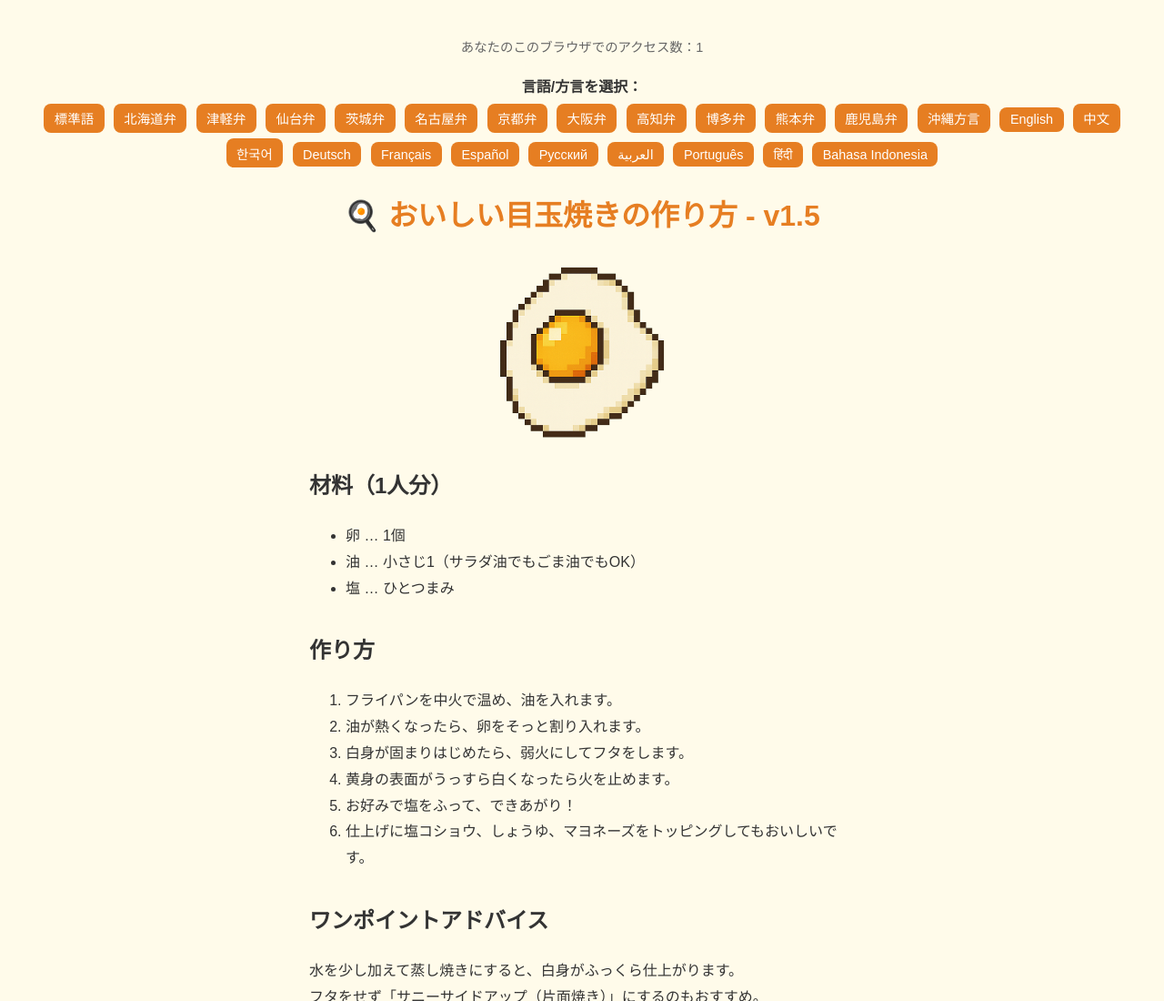
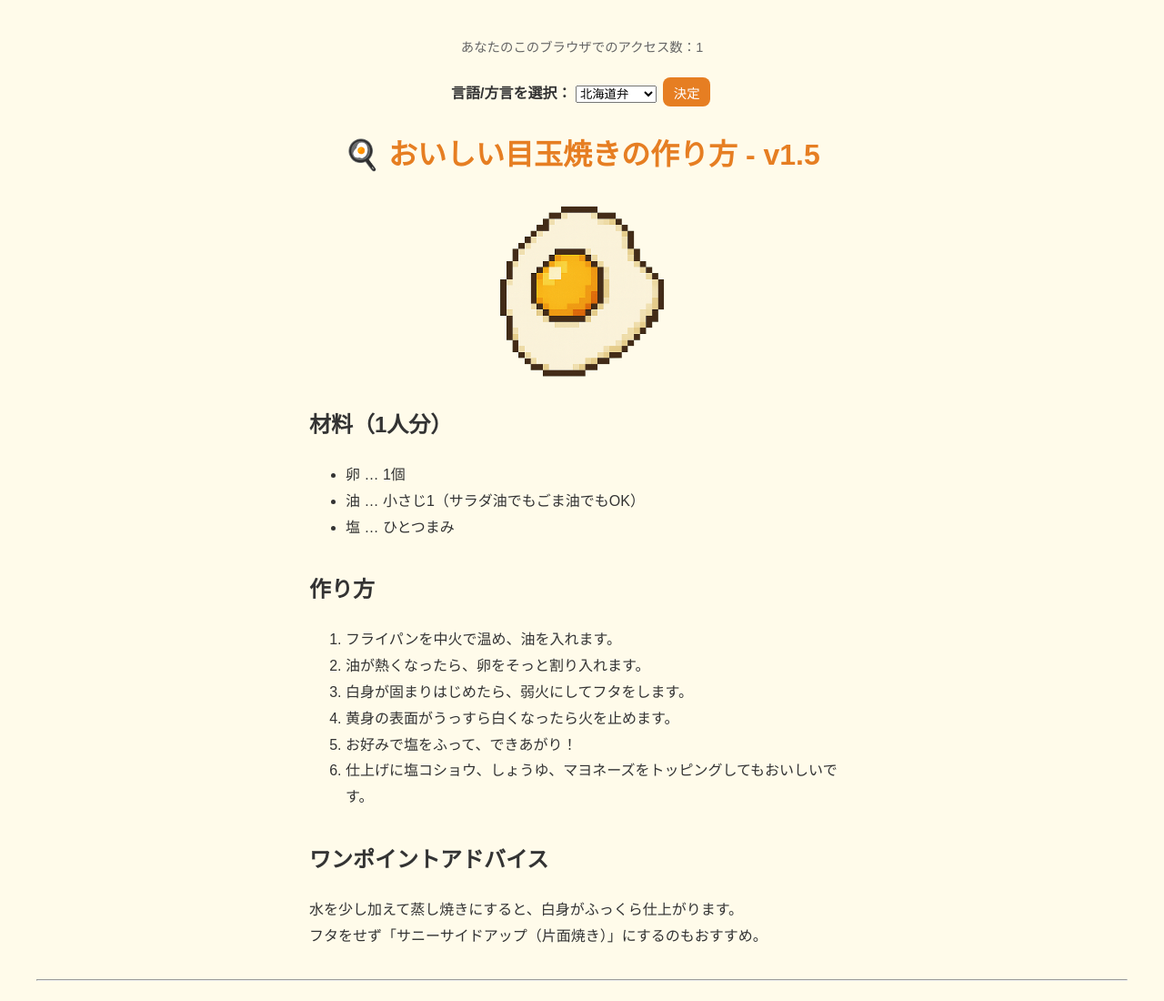
Before and after one commit to medamayakingdom/medamayakingdom.github.io, a plain HTML site: page index.html in a window 1280 px wide. Shown: the top 1100 px of the page at 91% size. Drawn offline with Linux system fonts and the light colour scheme.

Commit message:
Update index.html

```diff
--- a/index.html
+++ b/index.html
@@ -237,31 +237,29 @@
   <div id="accessInfo">アクセス数：読み込み中…</div>
 
   <div id="langSelector">
-  <strong>言語/方言を選択：</strong><br>
-  <button onclick="setLang('ja')">標準語</button>
-  <button onclick="setLang('hokkaido')">北海道弁</button>
-  <button onclick="setLang('tsugaru')">津軽弁</button>
-  <button onclick="setLang('sendai')">仙台弁</button>
-  <button onclick="setLang('ibaraki')">茨城弁</button>
-  <button onclick="setLang('nagoya')">名古屋弁</button>
-  <button onclick="setLang('kyoto')">京都弁</button>
-  <button onclick="setLang('osaka')">大阪弁</button>
-  <button onclick="setLang('kochi')">高知弁</button>
-  <button onclick="setLang('hakata')">博多弁</button>
-  <button onclick="setLang('kumamoto')">熊本弁</button>
-  <button onclick="setLang('kagoshima')">鹿児島弁</button>
-  <button onclick="setLang('okinawa')">沖縄方言</button>
-  <button onclick="setLang('en')">English</button>
-  <button onclick="setLang('zh')">中文</button>
-  <button onclick="setLang('ko')">한국어</button>
-  <button onclick="setLang('de')">Deutsch</button>
-  <button onclick="setLang('fr')">Français</button>
-  <button onclick="setLang('es')">Español</button>
-  <button onclick="setLang('ru')">Русский</button>
-  <button onclick="setLang('ar')">العربية</button>
-  <button onclick="setLang('pt')">Português</button>
-  <button onclick="setLang('hi')">हिंदी</button>
-  <button onclick="setLang('id')">Bahasa Indonesia</button>
+  <label for="langSelect"><strong>言語/方言を選択：</strong></label>
+    <select id="langSelect">
+      <option value="ja-hkd">北海道弁</option>
+      <option value="ja-tsg">津軽弁</option>
+      <option value="ja-sdj">仙台弁</option>
+      <option value="ja-ibr">茨城弁</option>
+      <option value="ja-nag">名古屋弁</option>
+      <option value="ja-kyoto">京都弁</option>
+      <option value="ja-osaka">大阪弁</option>
+      <option value="ja-kochi">高知弁</option>
+      <option value="ja-hakata">博多弁</option>
+      <option value="ja-kumamoto">熊本弁</option>
+      <option value="ja-kagoshima">鹿児島弁</option>
+      <option value="ja-okinawa">沖縄方言</option>
+      <option value="en">英語</option>
+      <option value="zh">中国語</option>
+      <option value="ko">韓国語</option>
+      <option value="de">ドイツ語</option>
+      <option value="fr">フランス語</option>
+      <option value="es">スペイン語</option>
+      <option value="ru">ロシア語</option>
+    </select>
+    <button onclick="selectLang()">決定</button>
 </div>
 
   <h1>🍳 おいしい目玉焼きの作り方 - v1.5</h1>
@@ -736,10 +734,10 @@
     drawNext();
     drawBoard();
 
-    function setLang(lang) {
-  alert("選択された言語コード: " + lang + "\n※翻訳機能は未実装です");
-}
-
+    function selectLang() {
+      const selected = document.getElementById("langSelect").value;
+      alert("選択された言語コード: " + selected + "\n※翻訳機能はまだ実装されていません");
+    }
 
   </script>
 </body>
```
